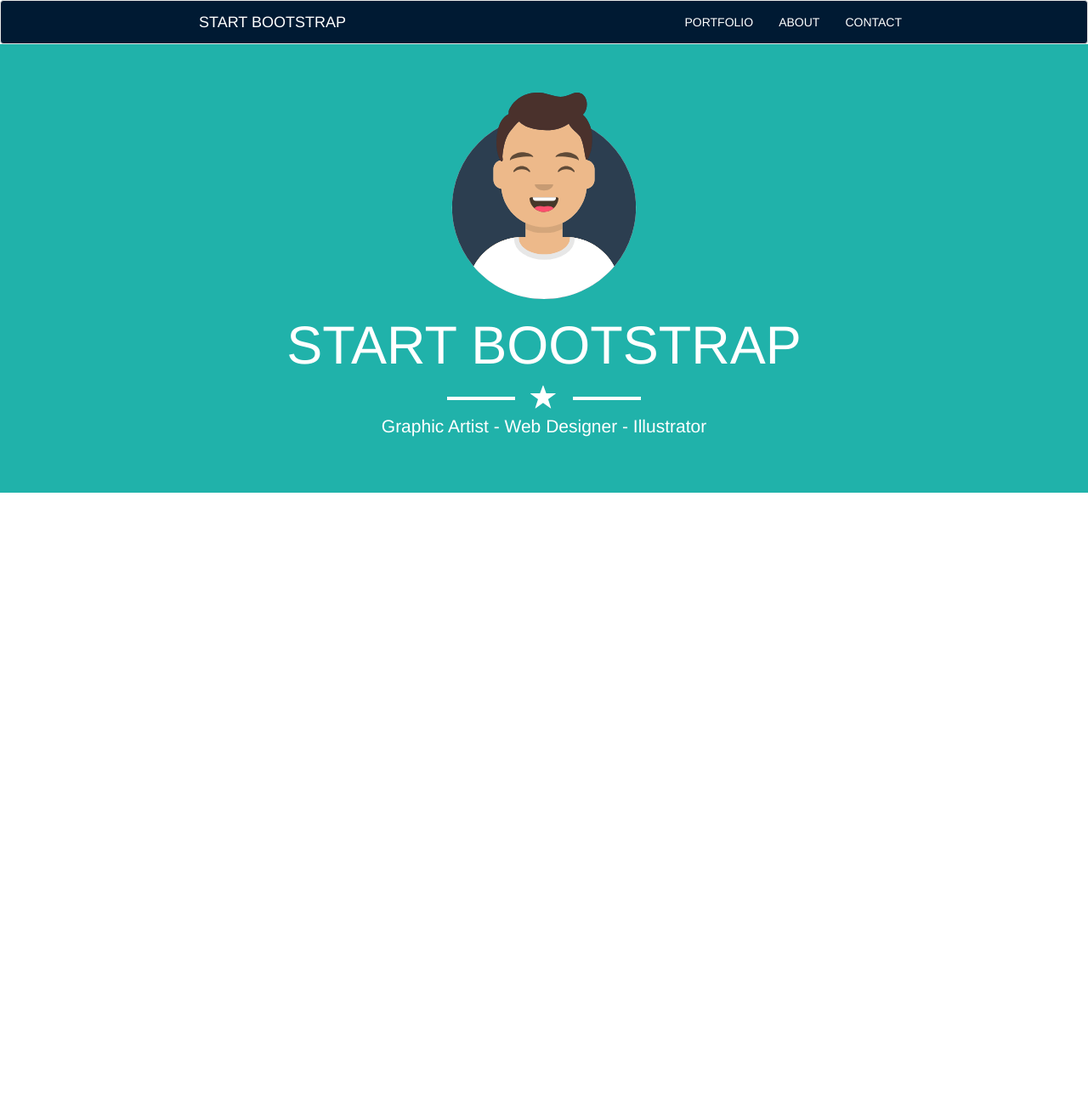
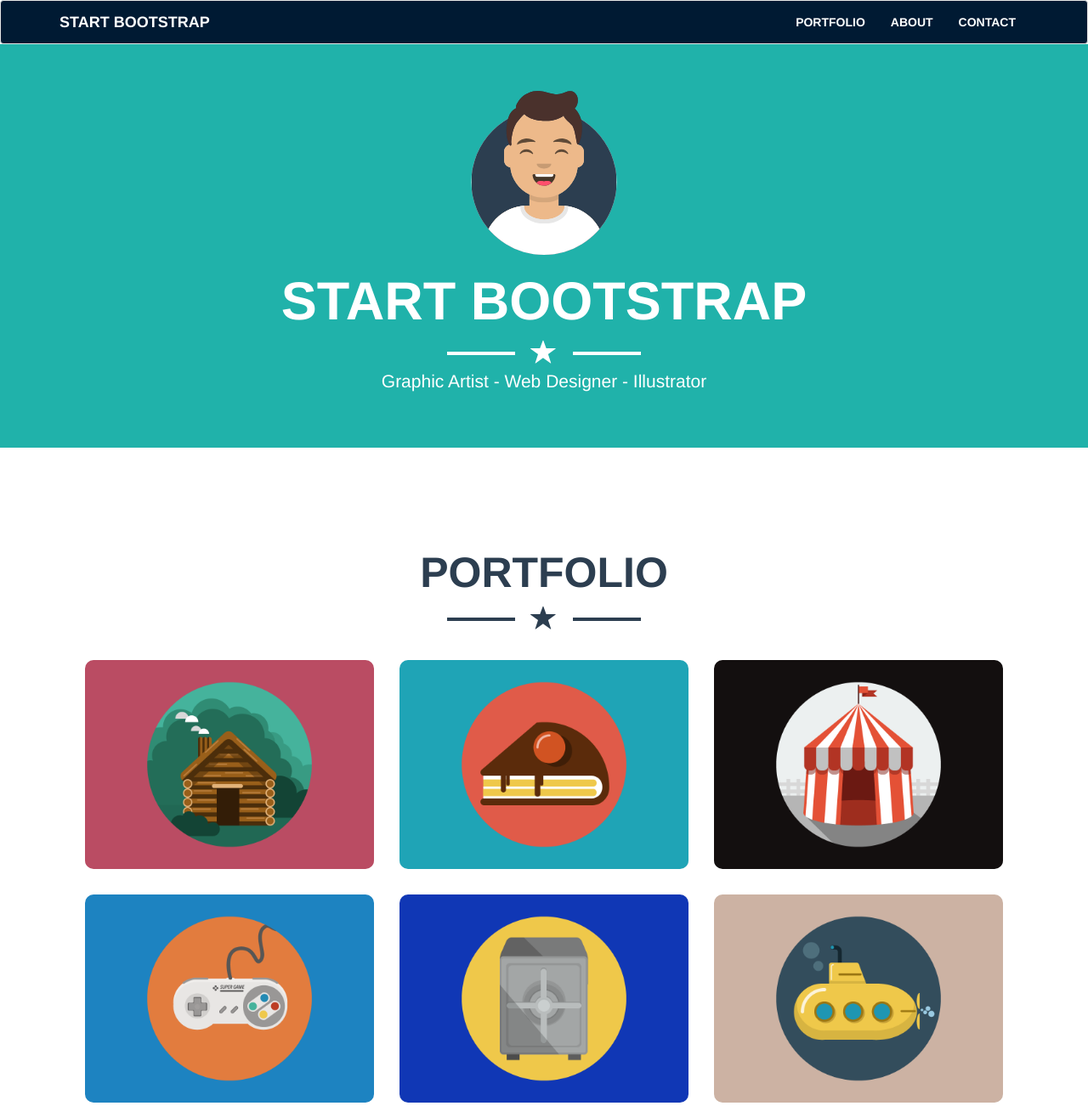
Before and after one commit to juridisalvo11/html-css-bootstrap-freelancer, a plain HTML site: page index.html in a window 1280 px wide. Shown: the whole page at 85% size. Before the commit the page ends 800 px from the top, so only its background shows below. Drawn offline with nearby package versions, Linux system fonts and the light colour scheme.

Commit message:
Bootstrap Freelancer - Aggiunta Sezione

```diff
--- a/12bool.css
+++ b/12bool.css
@@ -2,13 +2,6 @@
     margin: 0;
     padding: 0;
     box-sizing: border-box;
-}
-
-.container {
-    width: 100vw;
-    margin: 0 auto;
-    padding-right: 0;
-    padding-left: 0;
 }
 
 .container::after {
--- a/index.html
+++ b/index.html
@@ -5,16 +5,15 @@
         <meta name="viewport" content="width=device-width, initial-scale=1">
         <title>Bootstrap Freelance</title>
         <link rel="stylesheet" href="https://maxcdn.bootstrapcdn.com/bootstrap/3.3.7/css/bootstrap.min.css" integrity="sha384-BVYiiSIFeK1dGmJRAkycuHAHRg32OmUcww7on3RYdg4Va+PmSTsz/K68vbdEjh4u" crossorigin="anonymous">
+        <link rel="stylesheet" href="12bool.css">
         <link rel="stylesheet" href="style.css">
-        <link rel="stylesheet" href="12bool.css">
     </head>
     <body>
         <header>
+            <nav class="navbar navbar-default">
                 <div class="container">
-                <nav class="navbar navbar-default">
-                    <div class="row text-uppercase">
                      <!-- Brand and toggle get grouped for better mobile display -->
-                      <div class="navbar-header2 col-xs-12 col-md-12 col-lg-4 col-lg-offset-2">
+                      <div class="navbar-header">
                             <button type="button" class="navbar-toggle collapsed" id="colore-bianco" data-toggle="collapse" data-target="#bs-example-navbar-collapse-1" aria-expanded="false">
                               <span class="sr-only">Toggle navigation</span>
                               <span class="icon-bar"></span>
@@ -22,27 +21,26 @@
                               <span class="icon-bar"></span>
                             </button>
                             <a class="navbar-brand" href="#">
-                                <span class="strong white">Start Bootstrap</span>
+                                <span>Start Bootstrap</span>
                             </a>
                       </div>
 
                       <!-- Collect the nav links, forms, and other content for toggling -->
-                      <div class="collapse navbar-collapse col-lg-4" id="bs-example-navbar-collapse-1">
-                        <ul class="nav navbar-nav navbar-right" id="bianco">
-                              <li class="white"><a href="#">Portfolio</a></li>
-                              <li class="white"><a href="#">About</a></li>
-                              <li class="white"><a href="#">Contact</a></li>
+                      <div class="collapse navbar-collapse" id="bs-example-navbar-collapse-1">
+                        <ul class="nav navbar-nav navbar-right">
+                              <li><a href="#">Portfolio</a></li>
+                              <li><a href="#">About</a></li>
+                              <li><a href="#">Contact</a></li>
                         </ul>
                       </div><!-- /.navbar-collapse -->
                 </div>
             </nav>
-            </div>
+
         </header>
+        <div class="jumbotron text-center">
             <section class="container">
-            <div class="row">
-                    <div class="jumbotron text-center col-xs-12 col-lg-12">
                 <img src="img/avatar.svg" alt="" class="">
-                        <h1 class="text-uppercase" id="color-white">Start Bootstrap</h1>
+                <h1 class="text-uppercase">Start Bootstrap</h1>
                 <div class="">
                     <div class="line"></div>
                     <div style="display:inline-block;">
@@ -51,9 +49,55 @@
                     <div class="line"></div>
                 </div>
                 <p class="text-capitalize white">Graphic Artist - web designer - illustrator</p>
+            </section>
+        </div>
+        <section class="text-center images">
+            <div class="container">
+                <div class="portfolio h2 text-uppercase">Portfolio</div>
+                <div class="">
+                    <div class="line color-blue"></div>
+                    <div id="star" style="display:inline-block;">
+                        <i class="glyphicon glyphicon-star white col-xs-2"></i>
+                    </div>
+                    <div class="line color-blue"></div>
+                </div>
+                <div class="img-higher col-lg-12">
+                    <div class= " box col-lg-4">
+                        <div class="immagine">
+                            <img class="image" src="img/cabin.png" alt="">
+                        </div>
+                    </div>
+                    <div class= "box col-lg-4">
+                        <div class="immagine">
+                            <img class="image" src="img/cake.png" alt="">
+                        </div>
+                    </div>
+                    <div class= "box col-lg-4">
+                        <div class="immagine">
+                            <img class="image" src="img/circus.png" alt="">
+                        </div>
+                    </div>
+                </div>
+                <div class="img-lower col-lg-12">
+                    <div class= "box col-lg-4">
+                        <div class="immagine">
+                            <img class="image" src="img/game.png" alt="">
+                        </div>
+                    </div>
+                    <div class= "box col-lg-4">
+                        <div class="immagine">
+                            <img class="image" src="img/safe.png" alt="">
+                        </div>
+                    </div>
+                    <div class= "box col-lg-4">
+                        <div class="immagine">
+                            <img class="image" src="img/submarine.png" alt="">
+                        </div>
+                    </div>
                 </div>
             </div>
         </section>
+
         <footer>
 
         </footer>
--- a/style.css
+++ b/style.css
@@ -3,30 +3,33 @@
     background-color: #001a33;
 }
 
-img {
-    width: 25%;
-}
-
-hr {
-    border: 1px solid black;
-    width: 60px;
-    margin-top: 14px;
+.jumbotron img {
+    height: 200px;
 }
 
 i {
     font-size: 30px;
 }
 
-#bianco>li>a {
+.navbar-default .navbar-brand, .navbar-default .navbar-nav > li > a {
     color: white;
+    text-transform: uppercase;
+    font-weight: bold;;
 }
 
-#colore-bianco {
-    color: white;
+.navbar-default .navbar-toggle .icon-bar {
+    background-color: white;
+    font-weight: bold;
 }
 
 .jumbotron {
     background-color: lightseagreen;
+    color: white;
+    margin-bottom: 0;
+}
+
+.jumbotron h1 {
+    font-weight: bold;
 }
 
 .line {
@@ -37,33 +40,40 @@ i {
   display:inline-block;
 }
 
-.white {
-    color: white;
+.images {
+    padding-top: 100px;
 }
 
-#color-white {
-    color: white;
+.portfolio {
+    color: #2c3e50;
+    font-weight: bold;
+    font-size: 50px;
 }
 
-@media all and (min-width: 768px) and (max-width: 991px) {
-    .navbar-right {
-        display: none;
-    }
-    .navbar-toggle {
-        display: block;
-    }
-
-    img {
-        width: 20%;
-    }
+#star {
+    color: #2c3e50;
 }
 
-@media (min-width: 992px) {
-    img {
-        width: 20%;
-    }
+.color-blue {
+    border: 2px solid #2c3e50;
+}
 
-    .whitelg li{
-        color: none;
-    }
+.sfondo {
+    background-image: url(img/cabin.png);
+    background-size: contain;
 }
+
+.img-higher {
+    margin-top: 30px;
+}
+
+.img-lower {
+    margin-top: 30px;
+    margin-bottom: 100px;
+}
+
+.image {
+    width: 100%;
+    border-radius: 10px;
+    cursor: pointer;
+}
```
Also changed, not shown: img/cabin.png (added), img/cake.png (added), img/circus.png (added), img/game.png (added), img/safe.png (added), img/submarine.png (added), 1 other file. Lines whose indentation alone changed are shown as unchanged.
